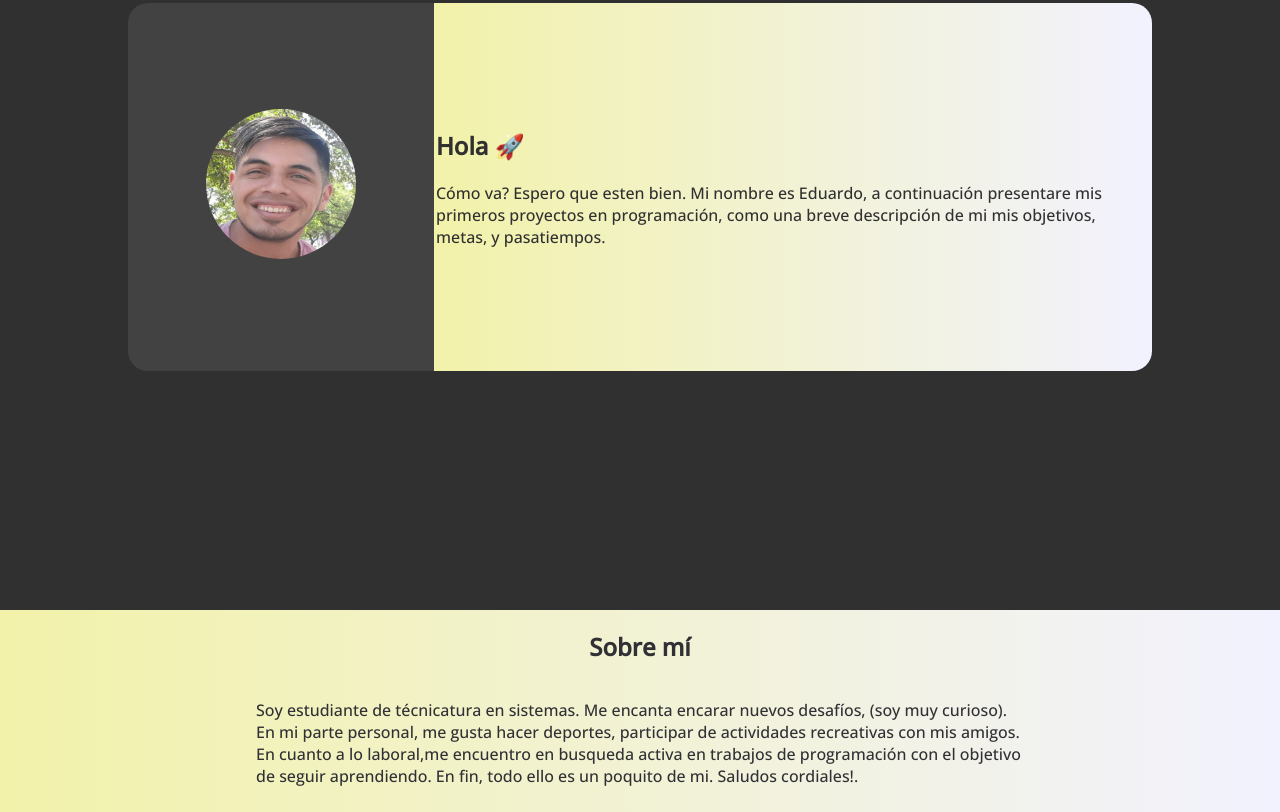
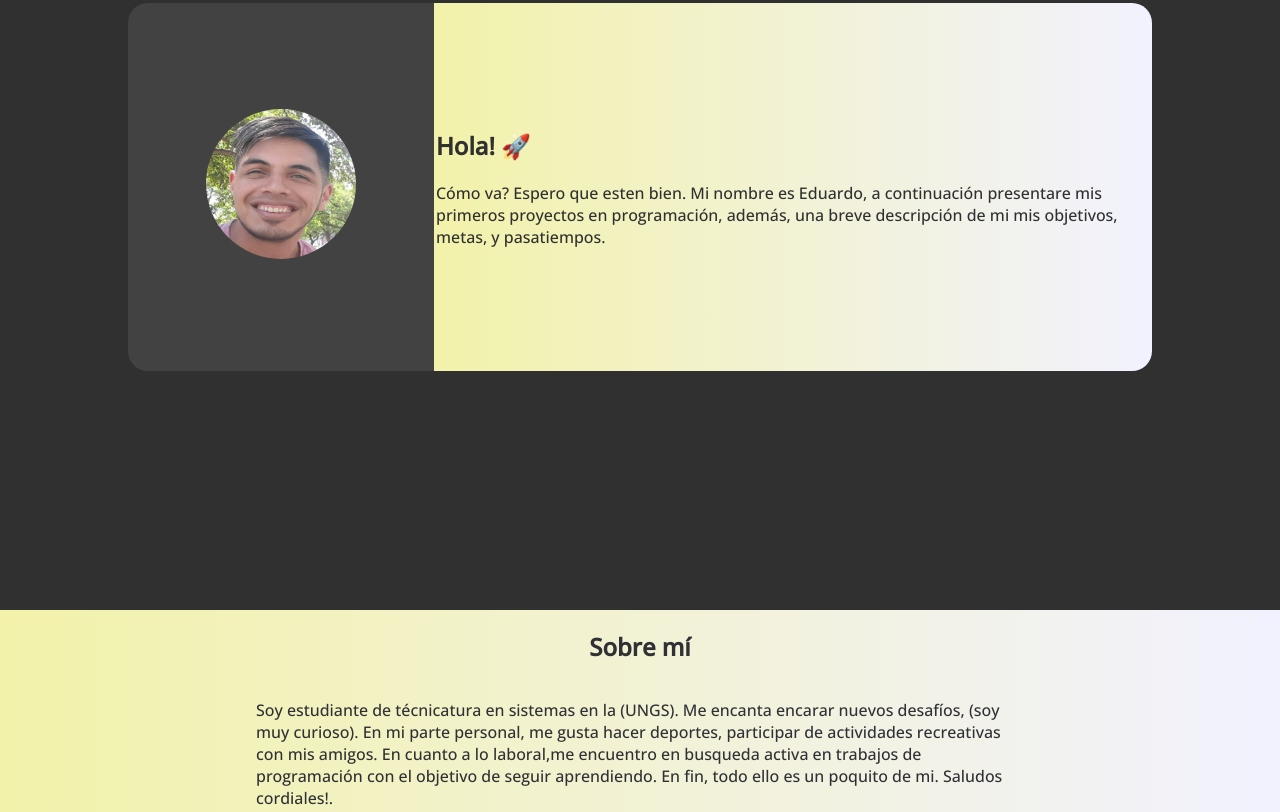
Before and after one commit to Leonel74/Leonel74.github.io, a plain HTML site: page index.html in a window 1280 px wide. Shown: the part 193-1005 px from the top of the page. Drawn offline with nearby package versions, Linux system fonts and the light colour scheme; files whose address does not match are found by name.

Commit message:
Update index.html
detalles

```diff
--- a/index.html
+++ b/index.html
@@ -5,7 +5,7 @@
     <meta http-equiv="X-UA-Compatible" content="IE=edge">
     <meta name="viewport" content="width=device-width, initial-scale=1.0">
     <link rel="icon" href="imagenes/edu.ico">
-    <title>Hola 🔥</title>
+    <title>Hola! 🔥</title>
 
     <link rel="preconnect" href="https://fonts.googleapis.com">
     <link rel="preconnect" href="https://fonts.gstatic.com" crossorigin>
@@ -31,9 +31,9 @@
             </div>
             <div class="caja-presentacion">
                 <div>
-                    <h1>Hola 🚀</h1>
+                    <h1>Hola! 🚀</h1>
                     <p class="presentacion">
-                        Cómo va? Espero que esten bien. Mi nombre es Eduardo, a continuación presentare mis primeros proyectos en programación, como una breve descripción de mi mis objetivos, metas, y pasatiempos.
+                        Cómo va? Espero que esten bien. Mi nombre es Eduardo, a continuación presentare mis primeros proyectos en programación, además, una breve descripción de mi mis objetivos, metas, y pasatiempos.
                     </p>
                 </div>
             </div>
@@ -42,7 +42,7 @@
     <section class="dos">
         <h2>Sobre mí</h2>
         <p>
-        	Soy estudiante de técnicatura en sistemas. Me encanta encarar nuevos desafíos,
+        	Soy estudiante de técnicatura en sistemas en la (UNGS). Me encanta encarar nuevos desafíos,
             (soy muy curioso). En mi parte personal, me gusta hacer deportes, participar de actividades recreativas con mis amigos.
             En cuanto a lo laboral,me encuentro en busqueda activa en trabajos de programación
             con el objetivo de seguir aprendiendo. En fin, todo ello es un poquito de mi.
```
